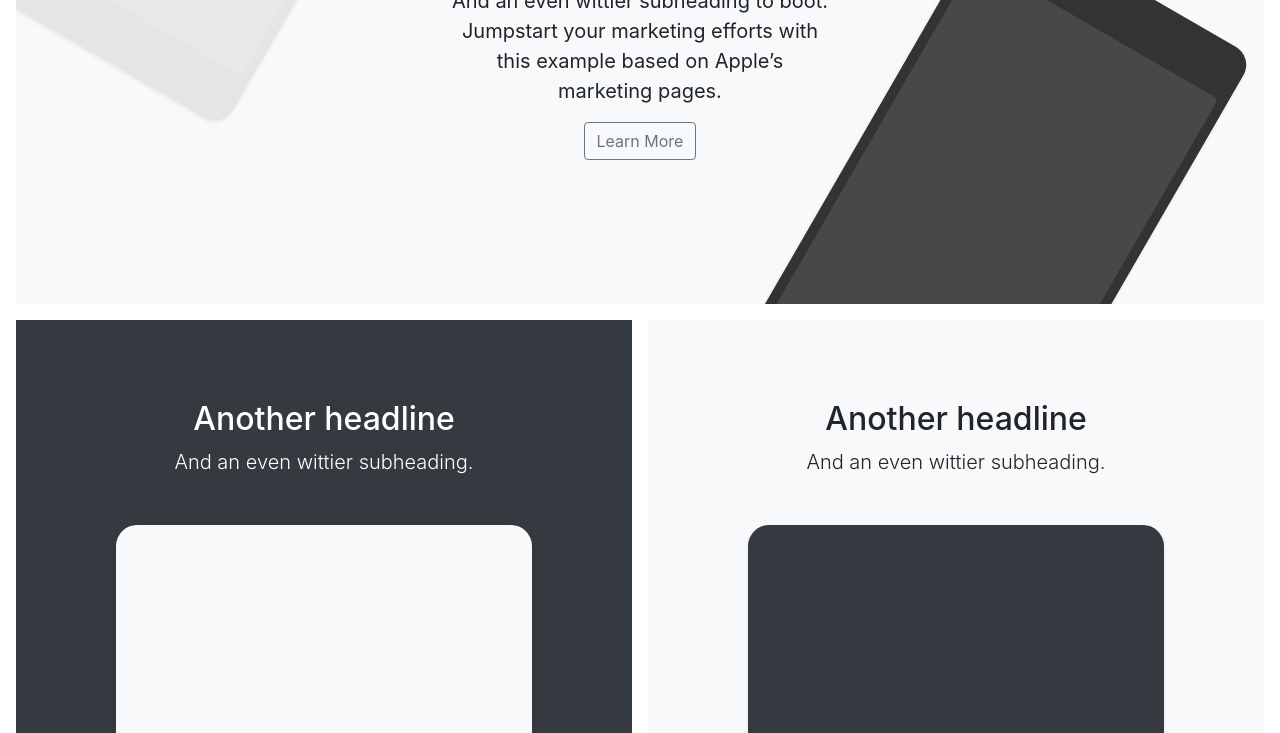
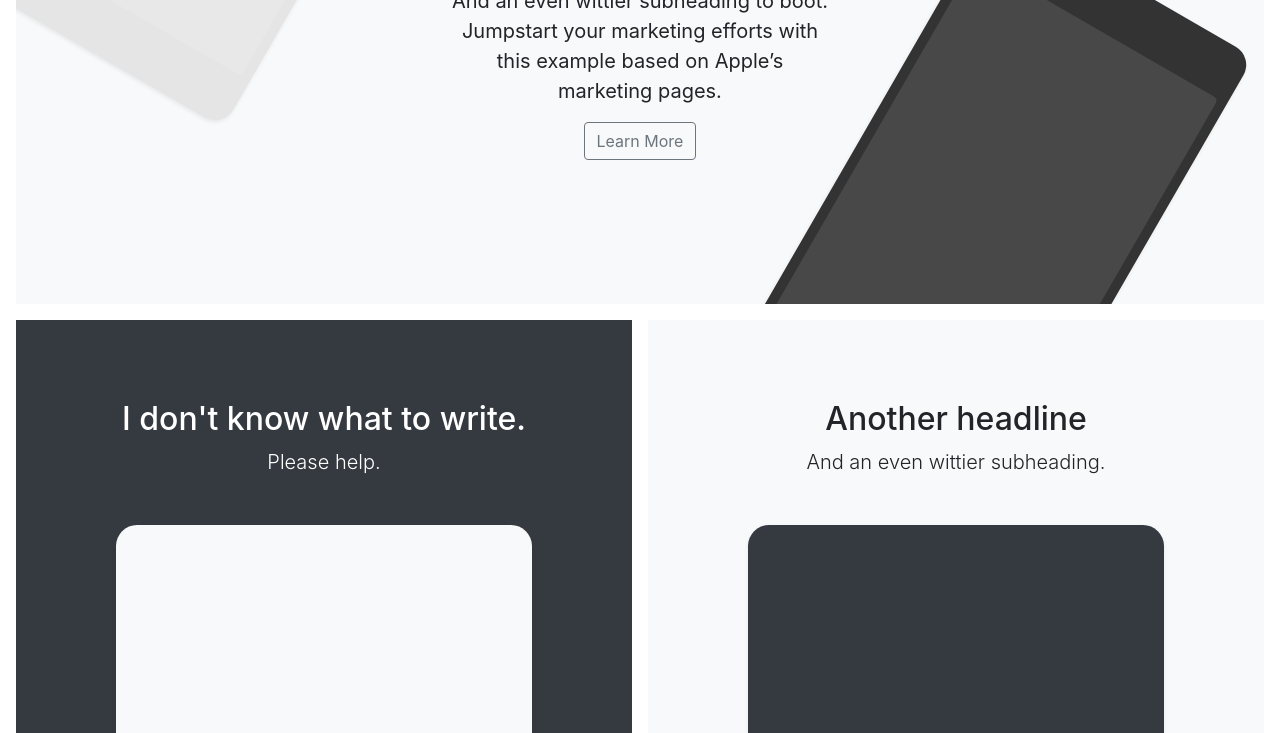
Before and after one commit to stem-teachers-demo/website, a plain HTML site: page source/index.html in a window 1280 px wide. Shown: the part 364-1097 px from the top of the page. Drawn offline with nearby package versions, Linux system fonts and the light colour scheme.

```diff
--- a/source/index.html
+++ b/source/index.html
@@ -62,8 +62,8 @@
 <div class="d-md-flex flex-md-equal w-100 my-md-3 pl-md-3">
   <div class="bg-dark mr-md-3 pt-3 px-3 pt-md-5 px-md-5 text-center text-white overflow-hidden">
     <div class="my-3 py-3">
-      <h2 class="display-5">Another headline</h2>
-      <p class="lead">And an even wittier subheading.</p>
+      <h2 class="display-5">I don't know what to write. </h2>
+      <p class="lead">Please help.</p>
     </div>
     <div class="bg-light shadow-sm mx-auto" style="width: 80%; height: 300px; border-radius: 21px 21px 0 0;"></div>
   </div>
```
